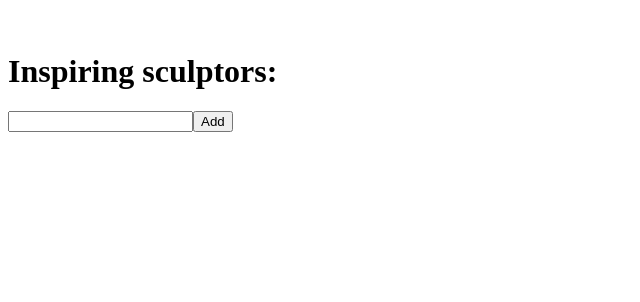
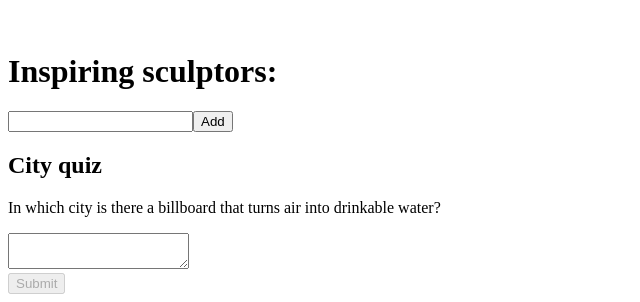
Before and after one commit to Asikni/react_basics, a React (Create React App) app: page / in a window 1280 px wide. Shown: the part 3425-3727 px from the top of the page, without its empty margins (0-640 px from the left). Before the commit the page ends 3573 px from the top, so only its background shows below. Built offline with nearby package versions, Linux system fonts and the light colour scheme.

Commit message:
updated code

```diff
--- a/src/App.jsx
+++ b/src/App.jsx
@@ -10,6 +10,7 @@
 import Form from "./form.jsx";
 import MovingDot from "./pointer.jsx";
 import List from "./arraryUse.jsx";
+import FormCityQuiz from "./formcityquiz.jsx";
 import { useState } from "react";
 
 const products = [
@@ -69,6 +70,7 @@
       <Form />
       <MovingDot />
       <List />
+      <FormCityQuiz />
     </div>
   );
 }
--- /dev/null
+++ b/src/formcityquiz.jsx
@@ -0,0 +1,62 @@
+import { useState } from "react";
+
+export default function FormCityQuiz() {
+  const [answer, setAnswer] = useState("");
+  const [error, setError] = useState(null);
+  const [status, setStatus] = useState("typing");
+
+  if (status === "success") {
+    return <h1>That's right!</h1>;
+  }
+
+  async function handleSubmit(e) {
+    e.preventDefault();
+    setStatus("submitting");
+    try {
+      await submitForm(answer);
+      setStatus("success");
+    } catch (err) {
+      setStatus("typing");
+      setError(err);
+    }
+  }
+
+  function handleTextareaChange(e) {
+    setAnswer(e.target.value);
+  }
+
+  return (
+    <>
+      <h2>City quiz</h2>
+      <p>
+        In which city is there a billboard that turns air into drinkable water?
+      </p>
+      <form onSubmit={handleSubmit}>
+        <textarea
+          value={answer}
+          onChange={handleTextareaChange}
+          disabled={status === "submitting"}
+        />
+        <br />
+        <button disabled={answer.length === 0 || status === "submitting"}>
+          Submit
+        </button>
+        {error !== null && <p className="Error">{error.message}</p>}
+      </form>
+    </>
+  );
+}
+
+function submitForm(answer) {
+  // Pretend it's hitting the network.
+  return new Promise((resolve, reject) => {
+    setTimeout(() => {
+      let shouldError = answer.toLowerCase() !== "lima";
+      if (shouldError) {
+        reject(new Error("Good guess but a wrong answer. Try again!"));
+      } else {
+        resolve();
+      }
+    }, 1500);
+  });
+}
```
